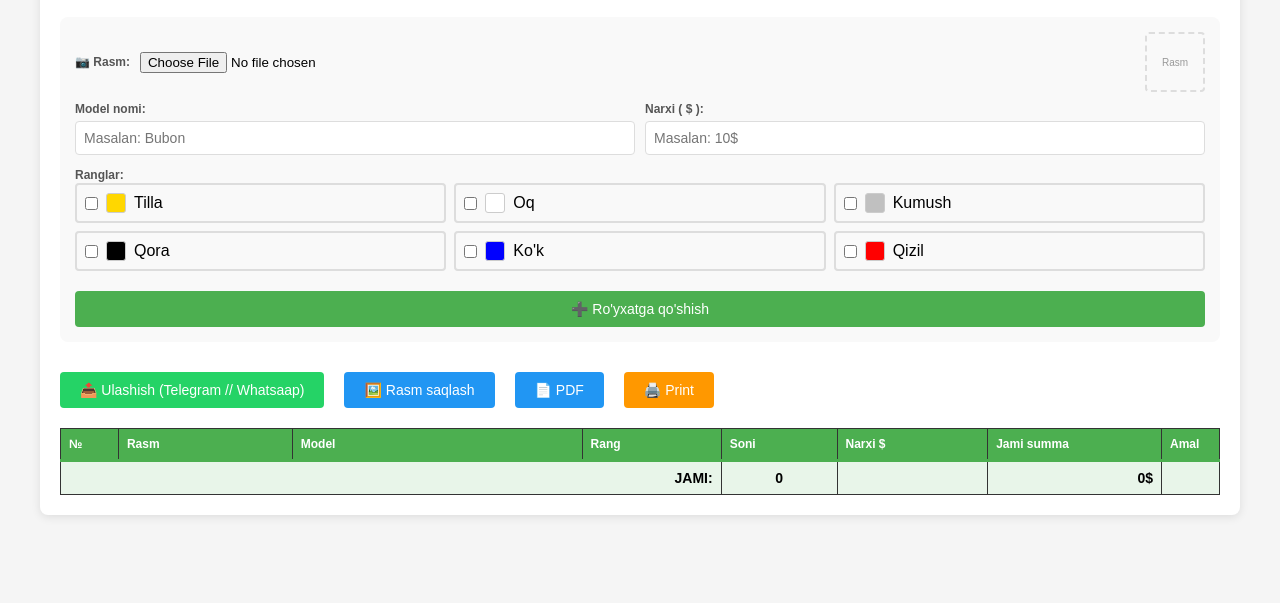
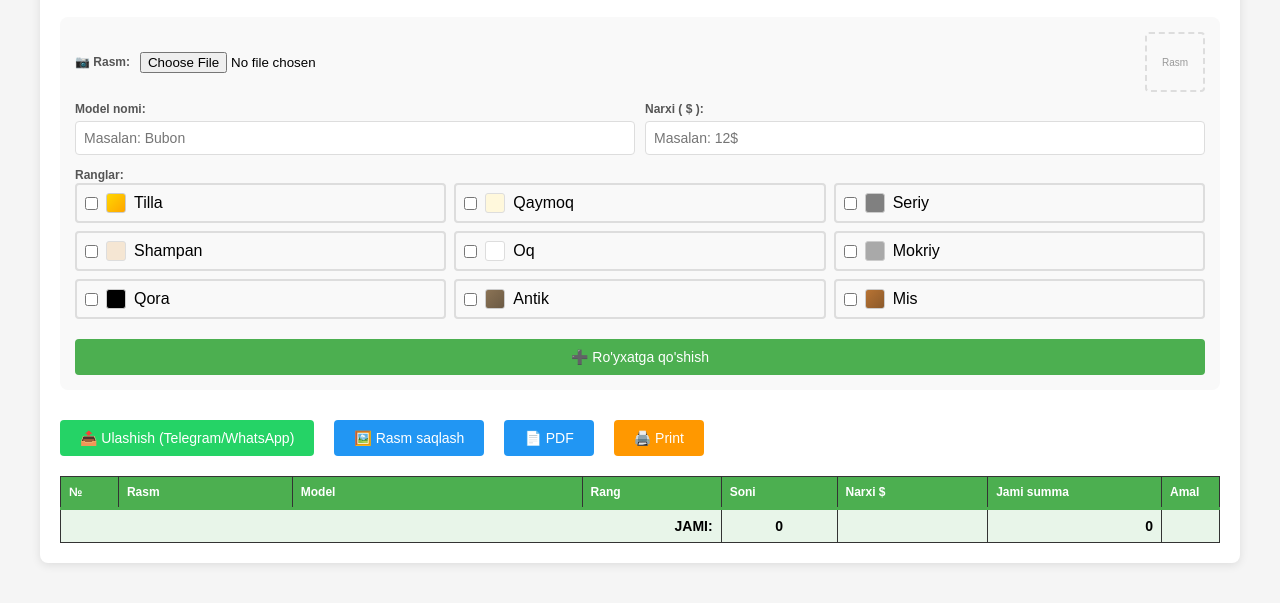
Before and after one commit to Boburjon0723/mahsulot-ro-yxati, a plain HTML site: page index.html in a window 1280 px wide. Shown: the part 61-664 px from the top of the page. Drawn offline with nearby package versions, Linux system fonts and the light colour scheme.

Commit message:
Update index.html

```diff
--- a/index.html
+++ b/index.html
@@ -245,14 +245,22 @@
         .colors-cell {
             display: flex;
             flex-direction: column;
-            gap: 2px;
+            gap: 3px;
         }
 
         .color-item {
             width: 100%;
-            height: 20px;
+            min-height: 24px;
             border-radius: 3px;
             border: 1px solid #333;
+            display: flex;
+            align-items: center;
+            justify-content: center;
+            font-size: 11px;
+            font-weight: bold;
+            padding: 2px 4px;
+            color: #000;
+            text-shadow: 0 0 2px #fff, 0 0 2px #fff, 0 0 2px #fff;
         }
 
         .quantities-cell {
@@ -349,7 +357,8 @@
             }
 
             .color-item {
-                height: 15px;
+                height: 18px;
+                font-size: 9px;
             }
 
             .quantity-item {
@@ -416,7 +425,7 @@
                 </div>
                 <div class="form-group">
                     <label>Narxi ( $ ):</label>
-                    <input type="number" id="modelPrice" placeholder="Masalan: 10$">
+                    <input type="number" id="modelPrice" placeholder="Masalan: 12$">
                 </div>
             </div>
 
@@ -424,34 +433,49 @@
                 <label>Ranglar:</label>
                 <div class="color-options">
                     <div class="color-checkbox" onclick="toggleColor(this, '#FFD700')">
-                        <input type="checkbox" value="sariq">
-                        <div class="color-box" style="background: #FFD700;"></div>
+                        <input type="checkbox" value="tilla">
+                        <div class="color-box" style="background: linear-gradient(135deg, #FFD700 0%, #FFA500 100%);"></div>
                         <span>Tilla</span>
+                    </div>
+                    <div class="color-checkbox" onclick="toggleColor(this, '#FFF8DC')">
+                        <input type="checkbox" value="qaymoq">
+                        <div class="color-box" style="background: #FFF8DC; border: 1px solid #ddd;"></div>
+                        <span>Qaymoq</span>
+                    </div>
+                    <div class="color-checkbox" onclick="toggleColor(this, '#808080')">
+                        <input type="checkbox" value="seriy">
+                        <div class="color-box" style="background: #808080;"></div>
+                        <span>Seriy</span>
+                    </div>
+                    <div class="color-checkbox" onclick="toggleColor(this, '#F5E6D3')">
+                        <input type="checkbox" value="shampan">
+                        <div class="color-box" style="background: #F5E6D3; border: 1px solid #ddd;"></div>
+                        <span>Shampan</span>
                     </div>
                     <div class="color-checkbox" onclick="toggleColor(this, '#FFFFFF')">
                         <input type="checkbox" value="oq">
-                        <div class="color-box" style="background: #FFFFFF;"></div>
+                        <div class="color-box" style="background: #FFFFFF; border: 1px solid #ddd;"></div>
                         <span>Oq</span>
                     </div>
-                    <div class="color-checkbox" onclick="toggleColor(this, '#C0C0C0')">
-                        <input type="checkbox" value="kumush">
-                        <div class="color-box" style="background: #C0C0C0;"></div>
-                        <span>Kumush</span>
+                    <div class="color-checkbox" onclick="toggleColor(this, '#A9A9A9')">
+                        <input type="checkbox" value="mokriy">
+                        <div class="color-box" style="background: #A9A9A9;"></div>
+                        <span>Mokriy</span>
                     </div>
                     <div class="color-checkbox" onclick="toggleColor(this, '#000000')">
                         <input type="checkbox" value="qora">
                         <div class="color-box" style="background: #000000;"></div>
                         <span>Qora</span>
                     </div>
-                    <div class="color-checkbox" onclick="toggleColor(this, '#0000FF')">
-                        <input type="checkbox" value="ko'k">
-                        <div class="color-box" style="background: #0000FF;"></div>
-                        <span>Ko'k</span>
+                    <div class="color-checkbox" onclick="toggleColor(this, '#8B7355')">
+                        <input type="checkbox" value="antik">
+                        <div class="color-box" style="background: linear-gradient(135deg, #8B7355 0%, #6B5A44 100%);"></div>
+                        <span>Antik</span>
                     </div>
-                    <div class="color-checkbox" onclick="toggleColor(this, '#FF0000')">
-                        <input type="checkbox" value="qizil">
-                        <div class="color-box" style="background: #FF0000;"></div>
-                        <span>Qizil</span>
+                    <div class="color-checkbox" onclick="toggleColor(this, '#B87333')">
+                        <input type="checkbox" value="mis">
+                        <div class="color-box" style="background: linear-gradient(135deg, #B87333 0%, #8B5A2B 100%);"></div>
+                        <span>Mis</span>
                     </div>
                 </div>
             </div>
@@ -465,7 +489,7 @@
         </div>
 
         <div class="button-group">
-            <button class="btn-export" onclick="shareList()" style="background: #25D366;">📤 Ulashish (Telegram // Whatsaap)</button>
+            <button class="btn-export" onclick="shareList()" style="background: #25D366;">📤 Ulashish (Telegram/WhatsApp)</button>
             <button class="btn-export" onclick="exportToImage()">🖼️ Rasm saqlash</button>
             <button class="btn-export" onclick="exportToPDF()">📄 PDF</button>
             <button class="btn-print" onclick="window.print()">🖨️ Print</button>
@@ -491,7 +515,7 @@
                     <td colspan="4" class="text-right"><strong>JAMI:</strong></td>
                     <td class="text-center" id="totalQty"><strong>0</strong></td>
                     <td></td>
-                    <td class="text-right" id="totalPrice"><strong>0</strong>$</td>
+                    <td class="text-right" id="totalPrice"><strong>0</strong></td>
                     <td></td>
                 </tr>
             </tfoot>
@@ -586,7 +610,7 @@
             const totalSum = totalQty * price;
 
             const colorsHTML = quantities.map(item =>
-                `<div class="color-item" style="background: ${item.color.code};"></div>`
+                `<div class="color-item" style="background: ${item.color.code};">${item.color.name}</div>`
             ).join('');
 
             const quantitiesHTML = quantities.map(item =>
```
